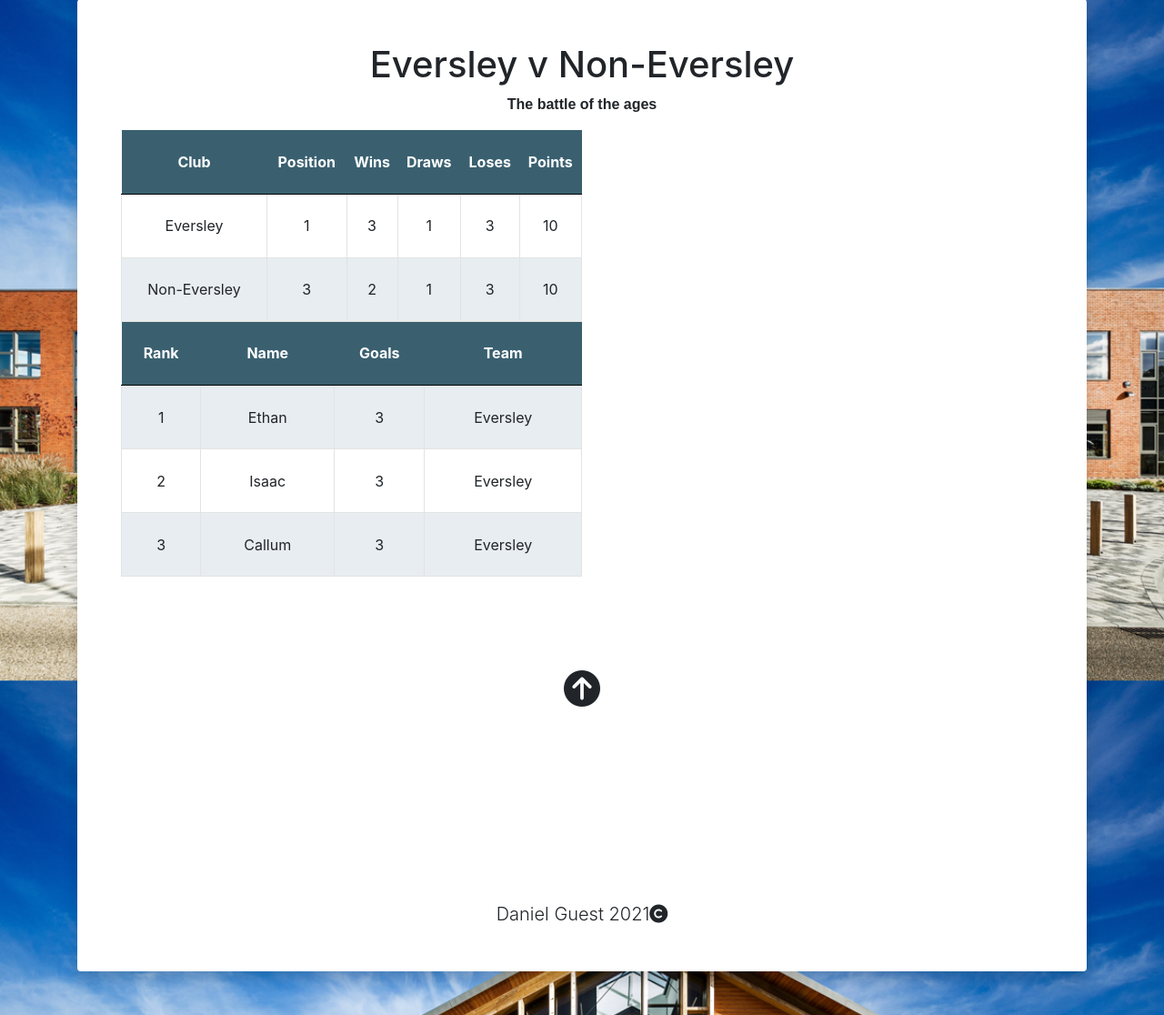
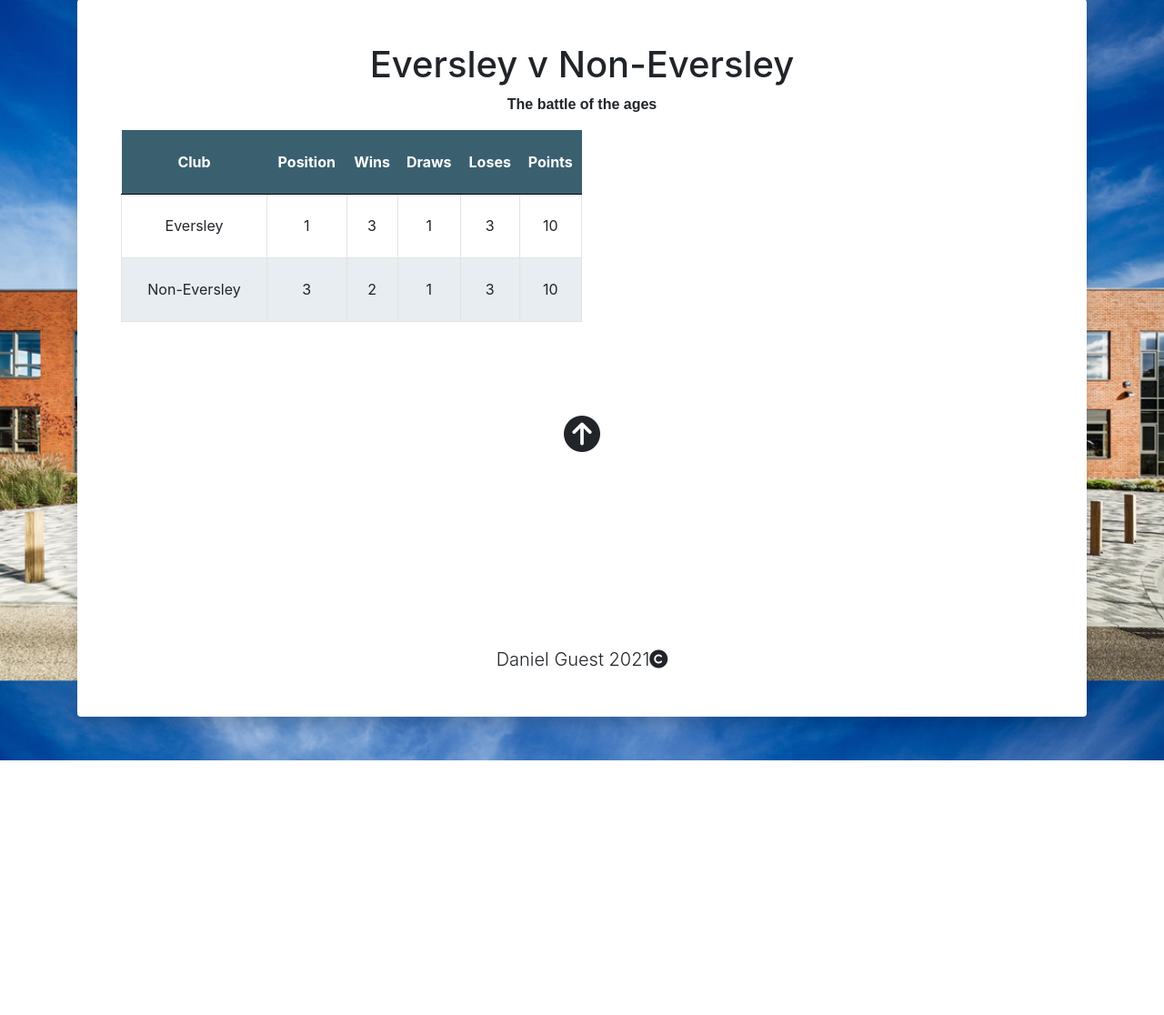
Before and after one commit to daniginho/flask_lunchtime_games, a Flask app: page /table in a window 1280 px wide. Shown: the part 105-1221 px from the top of the page at 91% size. After the commit the page ends 941 px from the top, so only its background shows below. Run offline with Flask 2, Linux system fonts and the light colour scheme; a user stored in the database is signed in; some libraries are stand-ins or nearby versions.

Commit message:
Update table.html

```diff
--- a/website/templates/table.html
+++ b/website/templates/table.html
@@ -140,37 +140,6 @@
         </tr>
     </table>
 
-                 <td style="text-align: left"></td>
-            <table class="content-table menu1">
-                <thead>
-                  <tr>
-                    <th>Rank</th>
-                    <th>Name</th>
-                    <th>Goals</th>
-                    <th>Team</th>
-                  </tr>
-                </thead>
-                <tbody>
-                  <tr class="active-row">
-                    <td>1</td>
-                    <td>Ethan</td>
-                    <td>3</td>
-                    <td>Eversley</td>
-                  </tr>
-                  <tr>
-                    <td>2</td>
-                    <td>Isaac</td>
-                    <td>3</td>
-                    <td>Eversley</td>
-                  </tr>
-                  <tr>
-                    <td>3</td>
-                    <td>Callum</td>
-                    <td>3</td>
-                    <td>Eversley</td>
-                  </tr>
-                </tbody>
-              </table>
 
 
 
```
